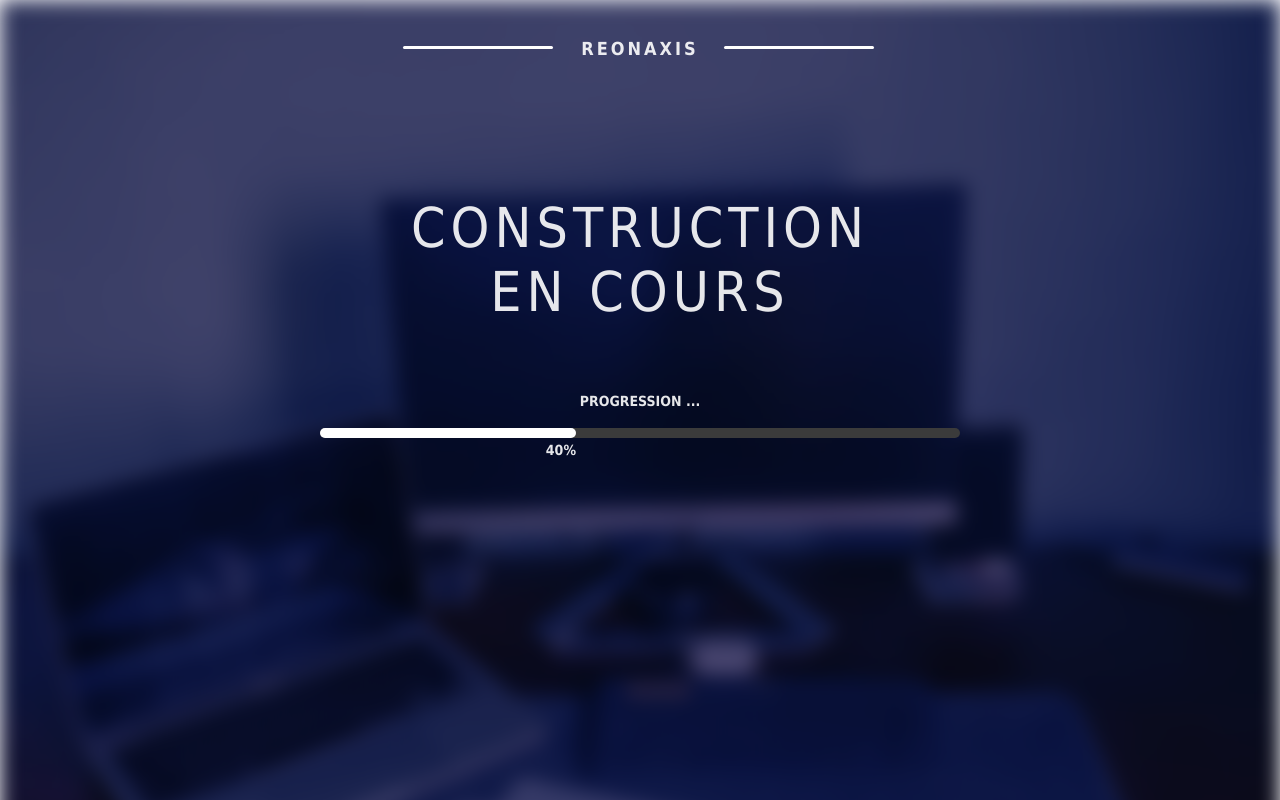
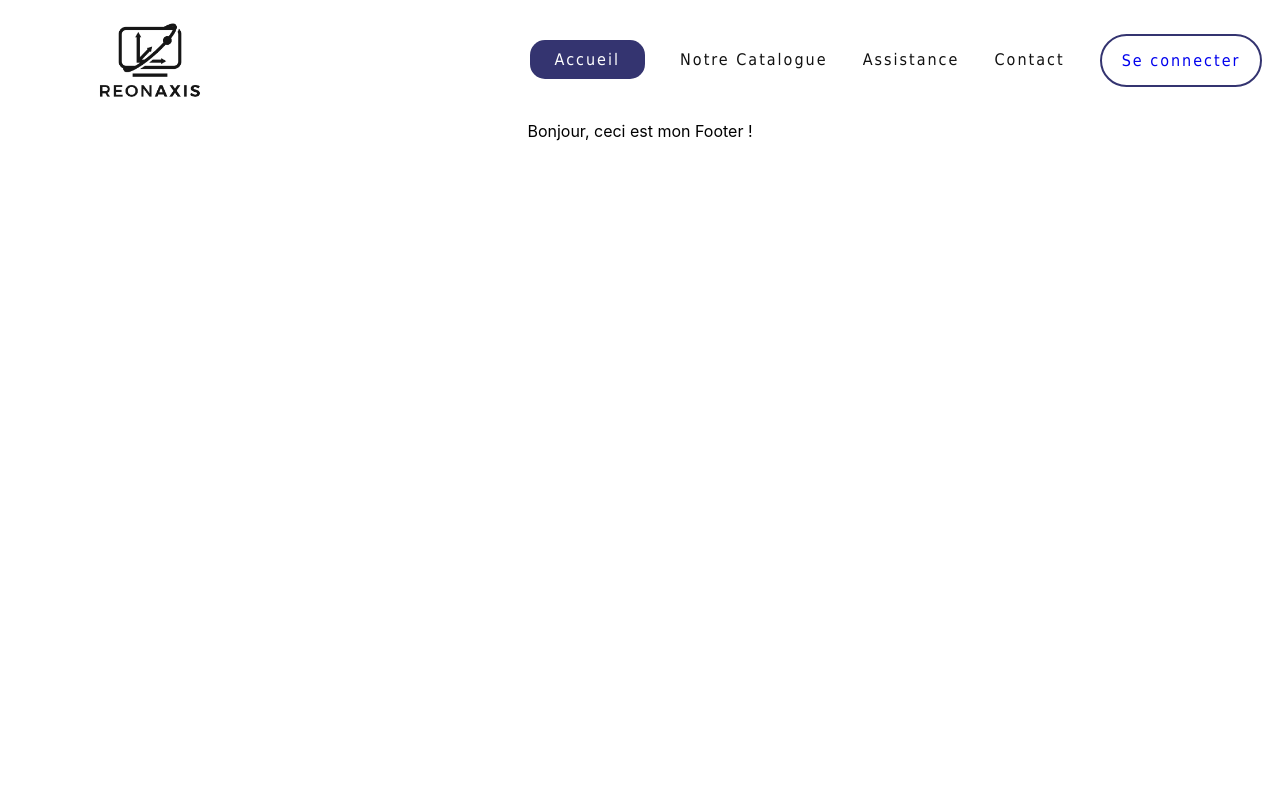
Before and after one commit to HugoPro613/websiteReonAxis, a React (Create React App) app: page / in a window 1280 px wide. Shown: the top 800 px of the page. Built offline with nearby package versions, Linux system fonts and the light colour scheme.

Commit message:
Création du header

```diff
--- a/src/App.js
+++ b/src/App.js
@@ -4,7 +4,7 @@ import MainPage from './pages/MainPage';
 
 function App() {
 
-  const underConstruction = true;
+  const underConstruction = false;
 
   return (
     <div className="App">
--- a/src/components/Header.js
+++ b/src/components/Header.js
@@ -1,11 +1,34 @@
-import React from 'react';
+import React, { useState } from 'react';
 import '../styles/Header.css';
 
 function Header() {
+
+    const [active, setActive] = useState(0);
+
     return (
         <div className='HeaderBox'>
-            <img src="/logo192.png" className='logo' alt='logo'/>
-            <div></div>
+            <img src="/blackNoBg.png" width="300px" className='logo' alt='logo' />
+            <div className='navLinkBox'>
+                <div className={active === 0 ? 'link active' : 'link normal'}>
+                    <a href='#' onClick={() => setActive(0)}>Accueil</a>
+                    <div className='underLine'></div>
+                </div>
+                <div className={active === 1 ? 'link active' : 'link normal'}>
+                    <a href='#' onClick={() => setActive(1)}>Notre Catalogue</a>
+                    <div className='underLine'></div>
+                </div>
+                <div className={active === 2 ? 'link active' : 'link normal'}>
+                    <a href='#' onClick={() => setActive(2)}>Assistance</a>
+                    <div className='underLine'></div>
+                </div>
+                <div className={active === 3 ? 'link active' : 'link normal'}>
+                    <a href='#' onClick={() => setActive(3)}>Contact</a>
+                    <div className='underLine'></div>
+                </div>
+                <div className="link btn">
+                    <a href='https://reonAxis.fr'>Se connecter</a>
+                </div>
+            </div>
         </div>
     );
 }
--- a/src/styles/Header.css
+++ b/src/styles/Header.css
@@ -1,9 +1,73 @@
-.HeaderBox{
+.HeaderBox {
     height: 10%;
     width: 100%;
     display: flex;
     flex-direction: row;
     justify-content: space-between;
     align-items: center;
-    border-bottom: 1px solid #111111;
 }
+
+.navLinkBox {
+    width: 60%;
+    height: auto;
+    display: flex;
+    flex-direction: row;
+    justify-content: space-around;
+}
+
+.link {
+    display: flex;
+    flex-direction: column;
+    justify-content: center;
+    overflow: hidden;
+    gap: 2px
+}
+
+.btn {
+    padding: 15px 20px;
+    border: 2px solid #343470;
+    border-radius: 50px;
+    transition: box-shadow 0.2s ease-in-out;
+}
+
+.link a {
+    font-family: Tahoma, Geneva, Verdana, sans-serif;
+    text-decoration: none;
+    letter-spacing: 2px;
+    font-weight: 500;
+}
+
+.normal a {
+    color: #111111;
+}
+
+.active a {
+    padding: 10px 25px;
+    background-color: #343470;
+    border-radius: 15px;
+    color: #FFFFFF;
+    transition: all 0.4s ease-in-out;
+}
+
+.underLine {
+    width: 100%;
+    height: 1px;
+    margin-left: -100%;
+}
+
+.normal .underLine {
+    background-color: #111111;
+    transition: margin-left 0.5s ease-in-out;
+}
+
+.active .underLine {
+    background-color: #FFFFFF;
+}
+
+.normal:hover .underLine {
+    margin-left: 0%;
+}
+
+.btn:hover {
+    box-shadow: 2px 2px 10px 1px #2b2b2b;
+}
```
Also changed, not shown: public/blackNoBg.png (added), public/manifest.json, public/whiteNoBg.png (added).
